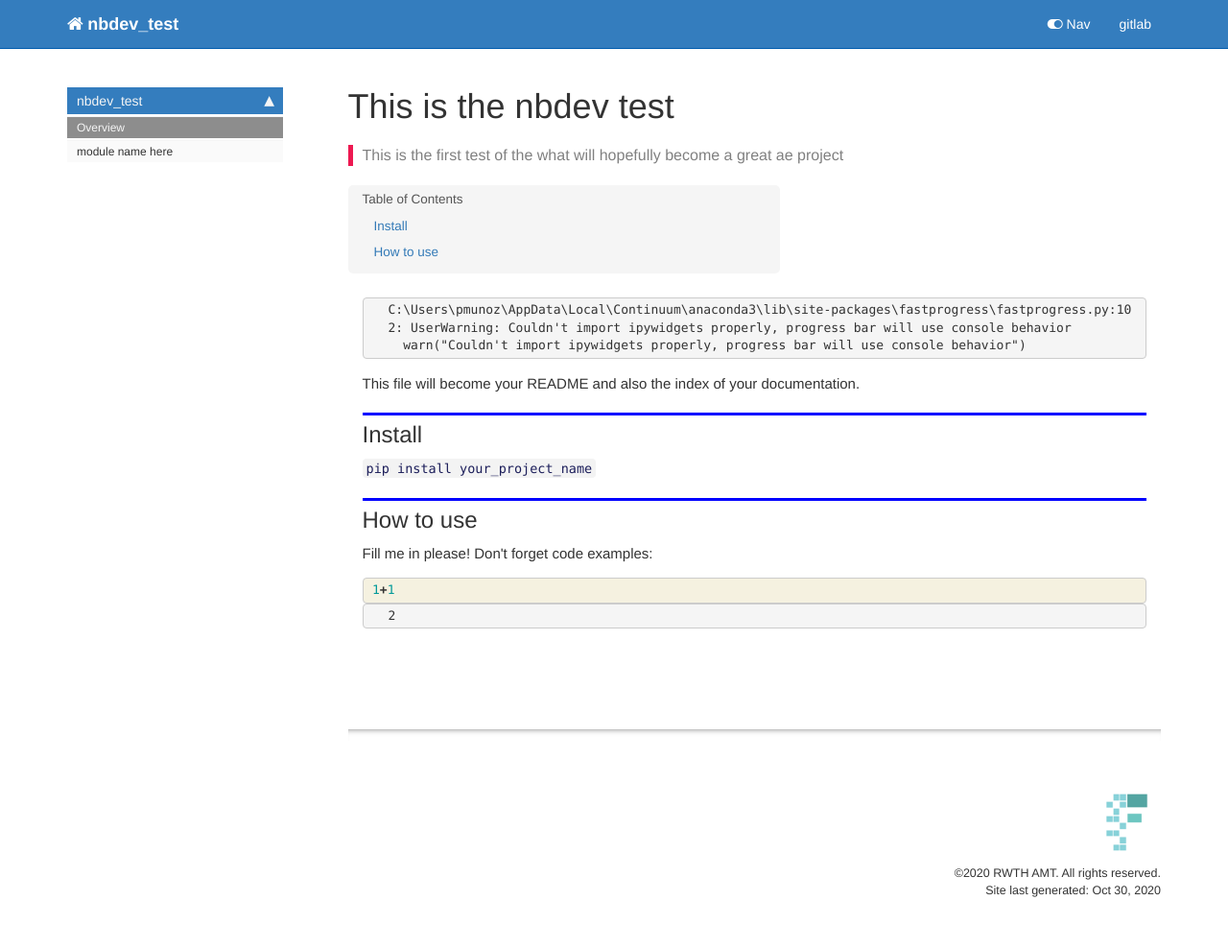
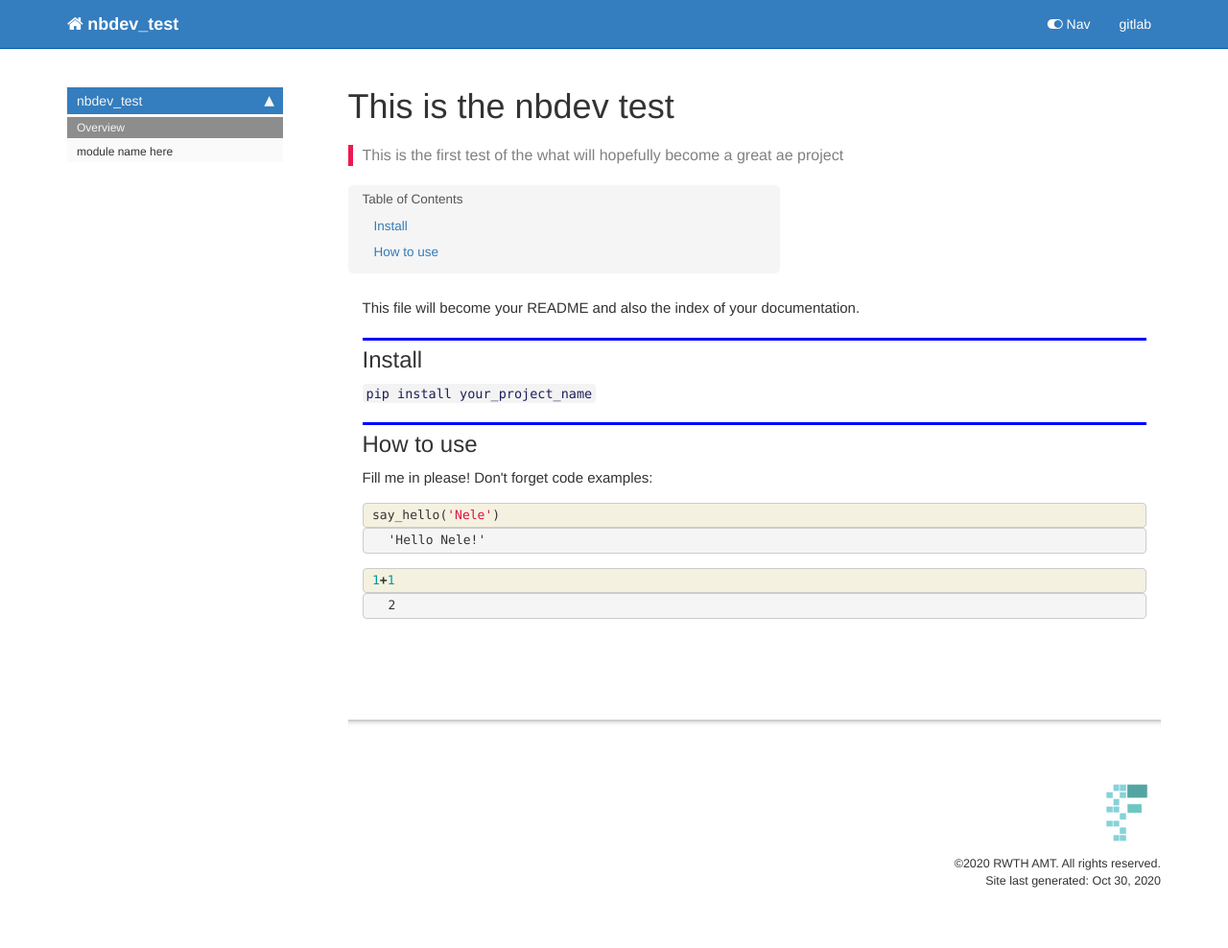
Before and after one commit to pabloms92/hello_nbdev, a Jekyll site: the page built from docs/index.html, in a window 1280 px wide. Shown: the whole page at 96% size. Built offline with Jekyll 4.4.1, drawn with Linux system fonts in a browser that asks for light colours; nearby versions of some CDN libraries; comment, search, counter and statistics services are not loaded.

Commit message:
update docs

```diff
--- a/docs/index.html
+++ b/docs/index.html
@@ -25,21 +25,6 @@
     {% raw %}
 
 <div class="cell border-box-sizing code_cell rendered">
-
-<div class="output_wrapper">
-<div class="output">
-
-<div class="output_area">
-
-<div class="output_subarea output_stream output_stderr output_text">
-<pre>C:\Users\pmunoz\AppData\Local\Continuum\anaconda3\lib\site-packages\fastprogress\fastprogress.py:102: UserWarning: Couldn&#39;t import ipywidgets properly, progress bar will use console behavior
-  warn(&#34;Couldn&#39;t import ipywidgets properly, progress bar will use console behavior&#34;)
-</pre>
-</div>
-</div>
-
-</div>
-</div>
 
 </div>
     {% endraw %}
@@ -84,6 +69,39 @@
 
 <div class="inner_cell">
     <div class="input_area">
+<div class=" highlight hl-ipython3"><pre><span></span><span class="n">say_hello</span><span class="p">(</span><span class="s1">&#39;Nele&#39;</span><span class="p">)</span>
+</pre></div>
+
+    </div>
+</div>
+</div>
+
+<div class="output_wrapper">
+<div class="output">
+
+<div class="output_area">
+
+
+
+<div class="output_text output_subarea output_execute_result">
+<pre>&#39;Hello Nele!&#39;</pre>
+</div>
+
+</div>
+
+</div>
+</div>
+
+</div>
+    {% endraw %}
+
+    {% raw %}
+
+<div class="cell border-box-sizing code_cell rendered">
+<div class="input">
+
+<div class="inner_cell">
+    <div class="input_area">
 <div class=" highlight hl-ipython3"><pre><span></span><span class="mi">1</span><span class="o">+</span><span class="mi">1</span>
 </pre></div>
 
```
Also changed, not shown: README.md.
